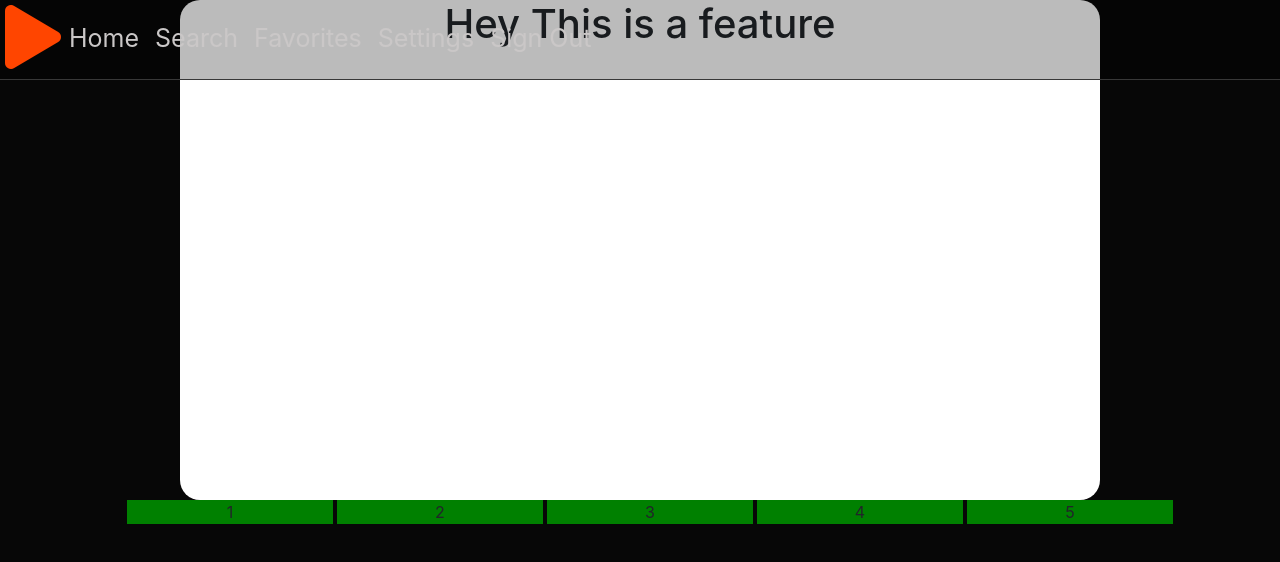
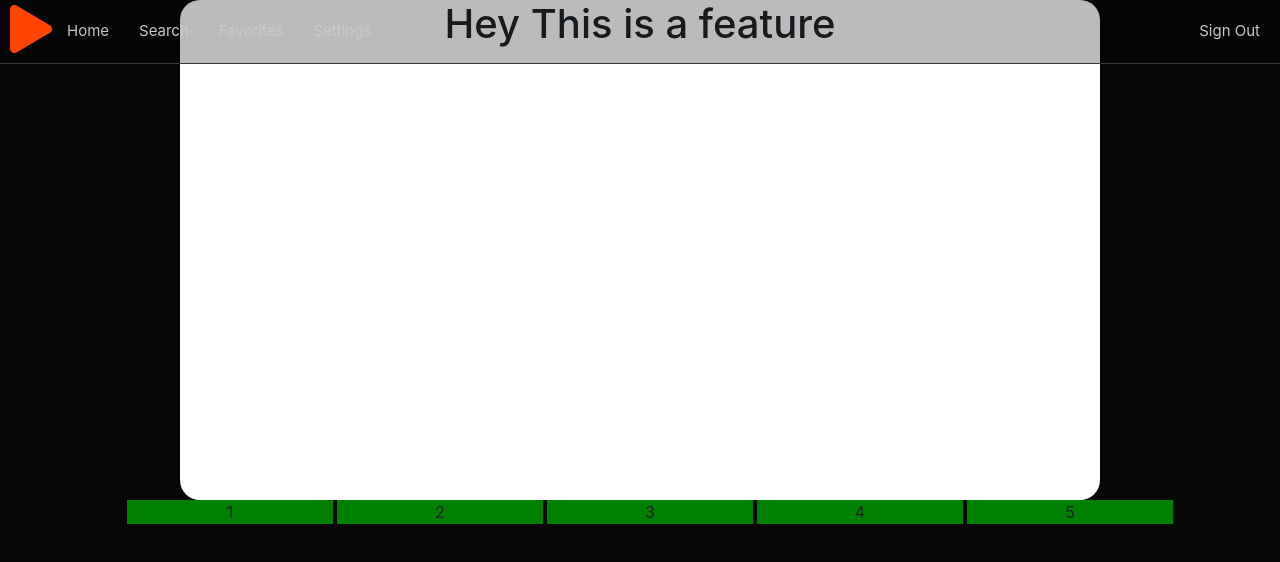
Before and after one commit to MBarbone/videoApp, a React (Create React App) app: page / in a window 1280 px wide. Shown: the top 562 px of the page. Built offline with nearby package versions, Linux system fonts and the light colour scheme.

Commit message:
Finish nav redesign except for scroll effect

```diff
--- a/src/components/NavBar/index.js
+++ b/src/components/NavBar/index.js
@@ -4,12 +4,14 @@ import "./style.css";
 function NavBar() {
   return (
     <div className="nav">
-      <i className="fas fa-play fa-4x" />
+      <i className="fas fa-play fa-3x" />
       <a href="#home">Home</a>
       <a href="#search">Search</a>
       <a href="#favorites">Favorites</a>
       <a href="#settings">Settings</a>
-      <a href="#signOut">Sign Out</a>
+      <a id="signOut" href="#signOut">
+        Sign Out
+      </a>
     </div>
   );
 }
--- a/src/components/NavBar/style.css
+++ b/src/components/NavBar/style.css
@@ -4,20 +4,26 @@
   background: rgba(0, 0, 0, 0.267);
   border-bottom: 0.5px solid rgb(56, 56, 56);
   width: 100%;
+  vertical-align: middle;
 }
 
 .fa-play {
-  margin: 5px 0px 10px 5px;
+  margin: 5px 0px 10px 10px;
   color: orangered;
 }
 
 .nav a {
-  padding: 20px 8px;
+  padding: 20px 15px;
   text-decoration: none;
-  font-size: 25px;
+  font-size: 15px;
   color: rgb(202, 199, 199);
 }
 
 .nav a:hover {
   color: white;
 }
+
+#signOut {
+  position: absolute;
+  right: 5px;
+}
```
